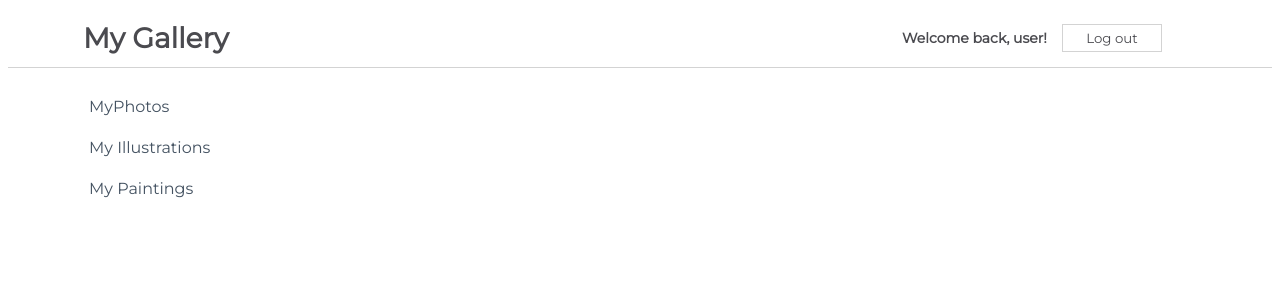
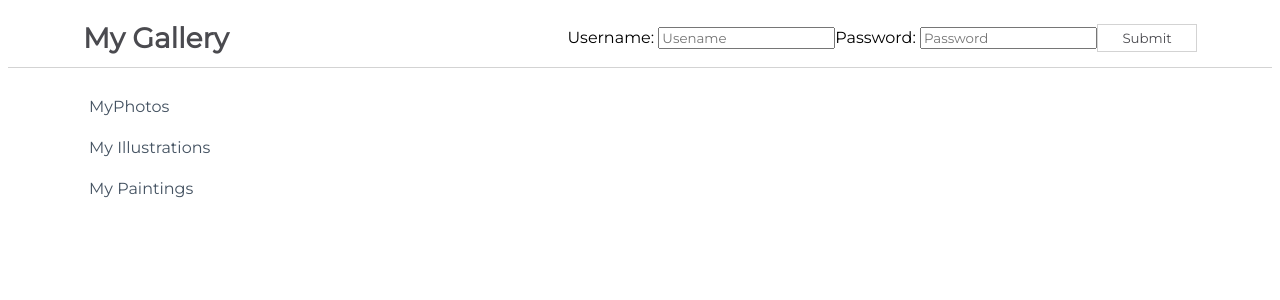
Before and after one commit to Seaniboy2009/react-challange01, a React (Create React App) app in the folder my-app/: page / in a window 1280 px wide. Both pictures are taken after a click on the button "Log in". Shown: the top 300 px of the page. Built offline with nearby package versions, Linux system fonts and the light colour scheme.

Commit message:
add islogged in state for sign in

```diff
--- a/my-app/src/App.js
+++ b/my-app/src/App.js
@@ -1,12 +1,13 @@
 import css from './App.module.css';
 import SideBar from './components/Sidebar';
 import NavBarSimple from './components/NavBarSimple';
+import NavBarForm from './components/NavBarForm';
 
 function App() {
   return (
     <div className={css.App}>
       <SideBar />
-      <NavBarSimple />
+      <NavBarForm />
     </div>
   );
 }
--- /dev/null
+++ b/my-app/src/components/NavBarForm.js
@@ -0,0 +1,43 @@
+import React from "react";
+import css from './css/NavBarSimple.module.css'
+
+class NavBarForm extends React.Component {
+
+    constructor(props) {
+        super(props)
+        this.state = {
+            isLoggedIn: false,
+        }
+    }
+
+    handleClick() {
+        this.setState((prevState, prevProps) => {
+
+            return{
+                isLoggedIn: prevState.isLoggedIn === false ? true : false,
+            }
+
+        })
+    }
+
+    render() {
+        return (
+            <div className={css.NavBar}>
+                <h1>My Gallery</h1>
+                {this.state.isLoggedIn ? (
+                    <form>
+                        <label form="username">Username: </label>
+                        <input name="username" placeholder="Usename"></input>
+                        <label form="password">Password: </label>
+                        <input name="password" placeholder="Password"></input>
+                        <button onClick={() => this.handleClick()}>Submit</button>
+                    </form>
+                ) : (
+                    <button onClick={() => this.handleClick()}>Log in</button>
+                )}
+            </div>
+        )
+    }
+}
+
+export default NavBarForm;
```
